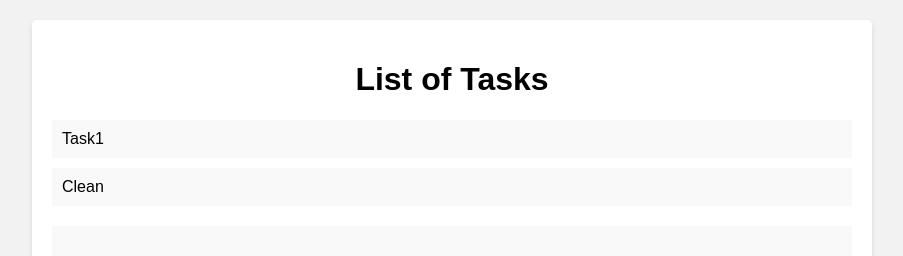
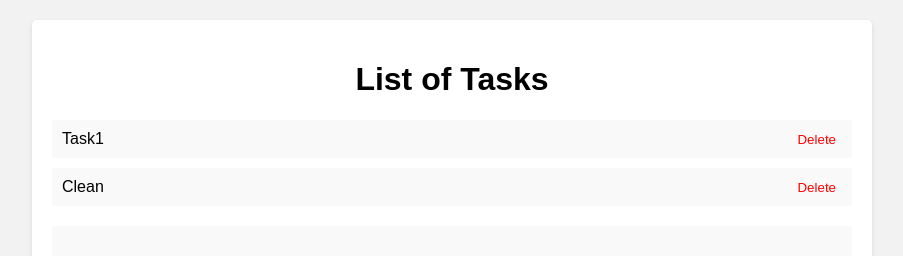
Before and after one commit to arias-ds3/ReactTaskManager, a React (Create React App) app: page / in a window 1280 px wide. Shown: the top 256 px of the page, without its empty margins (188-1091 px from the left). Built offline with nearby package versions, Linux system fonts and the light colour scheme.

Commit message:
Add Delete task in ListOfTasksComponent

```diff
--- a/src/App.css
+++ b/src/App.css
@@ -65,3 +65,17 @@ h1 {
   border: none;
   border-radius: 3px;
 }
+
+.task-list li {
+  position: relative;
+}
+
+.delete-button {
+  position: absolute;
+  top: 50%;
+  right: 10px;
+  transform: translateY(-50%);
+  background: none;
+  border: none;
+  color: red;
+}
--- a/src/App.js
+++ b/src/App.js
@@ -24,7 +24,7 @@ let [taskSelected, setTaskSelected] = useState({});
 
   return (
     <div className="container">
-      <ListOfTasksComponent tasks={tasks} setTaskSelected={setTaskSelected}/>
+      <ListOfTasksComponent setTasks={setTasks} tasks={tasks} setTaskSelected={setTaskSelected}/>
 
       <CreateTaskComponent tasks={tasks} setTasks={setTasks} />
 
--- a/src/Components/ListOfTasksComponent.js
+++ b/src/Components/ListOfTasksComponent.js
@@ -1,18 +1,26 @@
 
 let ListOfTasksComponent = (props) => {
-    let { tasks, setTaskSelected} = props
+    let { tasks, setTasks, setTaskSelected} = props
 
     let onClickSelectedTask = (name) => {
         let foundTask =  tasks.find( t => t.name == name)
         setTaskSelected(foundTask)
       }
 
+let onClickDeleteTask = (name) => {
+    let otherTasks = tasks.filter(t => t.name != name)
+    setTasks(otherTasks)
+}
     return (
         <div>
             <h1>List of Tasks</h1>
             <ul className='task-list'>
             { tasks.map( t =>
-            <li key={ t.name} onClick={ () => {onClickSelectedTask(t.name)} } >{t.name}</li>) }
+                <li key={ t.name} onClick={ () => {onClickSelectedTask(t.name)} } >
+                    {t.name}
+                    <button className="delete-button"
+                     onClick={ () => { onClickDeleteTask(t.name)}}>Delete</button>
+                </li>) }
             </ul>
         </div>
     )
```
